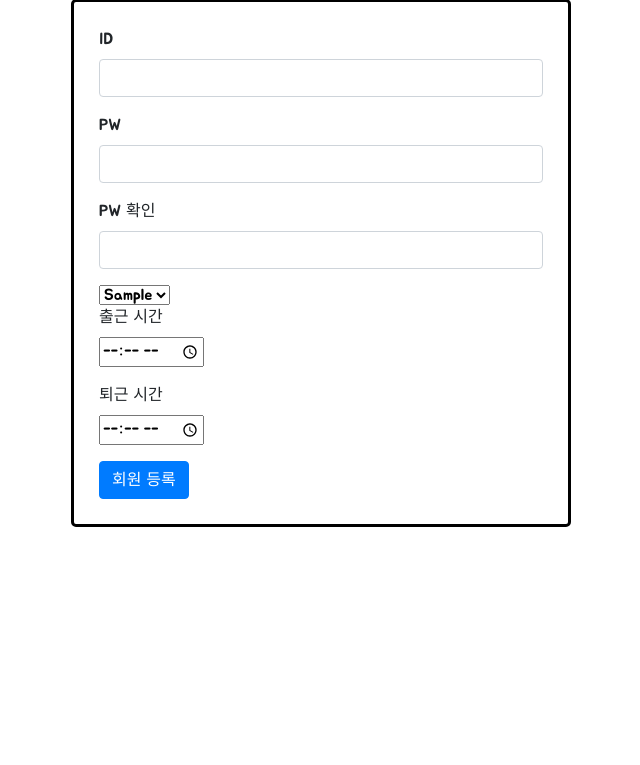
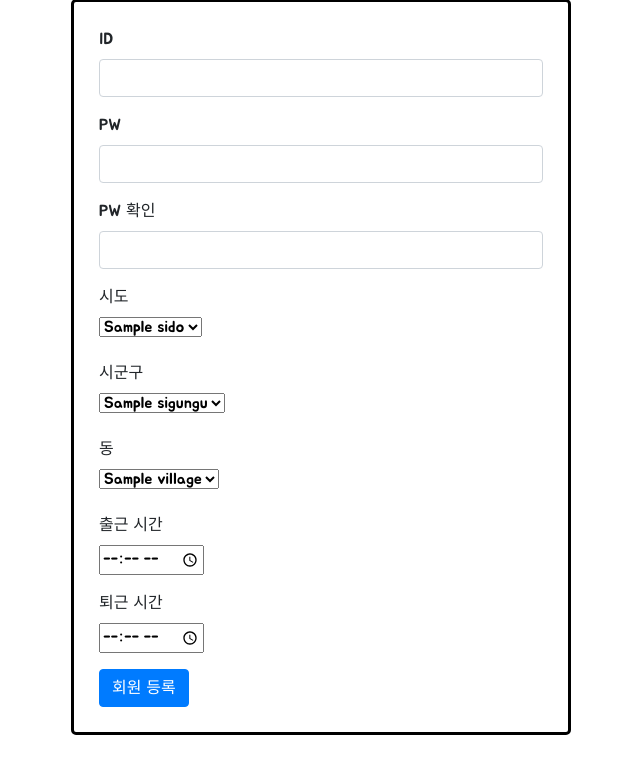
Before and after one commit to parkchoongho/weather_for_going_out, a Flask app: template templates/join.html in a window 1280 px wide. Shown: the part 59-824 px from the top of the page, without its empty margins (319-959 px from the left). Before the commit the page ends 586 px from the top, so only its background shows below. Run offline with Flask 2, Linux system fonts and the light colour scheme; the template is opened without the code that fills it: most values are stand-ins (such as "Sample title", 1, 10 or a date in 2020).

Commit message:
join_area, pw update

```diff
--- a/app.py
+++ b/app.py
@@ -114,18 +114,30 @@ def update_user():
                                  'goingHome': goingHome}})
 
 @app.route('/join', methods=['GET'])
-def get_join():
-    all_sido = list(db.grid.find({}))
-    print(all_sido)
+def join_sido():
+    all_sido = db.grid.distinct("sido")
     return render_template('join.html', all_sido=all_sido)
+
+@app.route('/join_sigungu', methods=['GET']) # 시도 dropdown 값 받음
+def join_sigungu():
+    sido_receive = request.args.get('sido_give') # 정해진 시도 값 받기
+    all_sigungu = db.grid.distinct("sigungu",filter={'sido':sido_receive}) # 정해진 시도의 시군구 값 다 받기
+
+    return jsonify({'result': 'success', 'all_sigungu': all_sigungu})
+
+@app.route('/join_village', methods=['GET']) # 시군구 dropdown 값 받음
+def join_village():
+    sigungu_receive = request.args.get('sigungu_give') # 정해진 시군구 값 받기
+    all_village = db.grid.distinct("village",filter={'sigungu':sigungu_receive}) # 정해진 시도의 시군구 값 다 받기
+
+    return jsonify({'result': 'success', 'all_village': all_village})
 
 @app.route('/join', methods=['POST'])
 def post_join():
-    # 1. 클라이언트로부터 데이터를 받기
     userID_receive = request.form['userID_give']
     pw_receive = request.form['pw_give']
     pw2_receive = request.form['pw2_give']
-    area_receive = request.form['area_give']
+    area_receive = request.form['area_give'] # 동 만 받음
     goingToOffice_receive = request.form['goingToOffice_give']
     goingToOffice_receive2 = goingToOffice_receive[0:2]
     goingHome_receive = request.form['goingHome_give']
@@ -133,7 +145,7 @@ def post_join():
 
     join = {'userID': userID_receive, 'pw': pw_receive, 'pw2': pw2_receive,'area': area_receive, 'goingToOffice': goingToOffice_receive2, 'goingHome': goingHome_receive2}
 
-    db.dbweather.insert_one(join)
+    db.users.insert_one(join)
 
     return jsonify({'result': 'success'})
 
--- a/templates/join.html
+++ b/templates/join.html
@@ -56,11 +56,10 @@
         let userID = $("#userID").val();
         let pw = $("#pw").val();
         let pw2 = $("#pw2").val();
-        let area = $("#area").val();
+        let area = $("#all_village").val(); // 주소 중 '동'만 area로 받음.
         let goingToOffice = $("#goingToOffice").val();
         let goingHome = $("#goingHome").val(); console.log(goingHome);
         let time = $("#time").val();
-
 
         // 2. join에 POST 방식으로 생성 요청하기
         $.ajax({
@@ -78,6 +77,62 @@
             }
         })
     }
+
+function check_pw() {
+
+        if(document.getElementById('pw').value==document.getElementById('pw2').value){
+            document.getElementById('pwCheck').innerHTML='비밀번호가 일치합니다.'
+            document.getElementById('pwCheck').style.color='blue';
+        }
+        else{
+            document.getElementById('pwCheck').innerHTML='비밀번호가 일치하지 않습니다.';
+            document.getElementById('pwCheck').style.color='red';
+        }
+        }
+
+    function sidoChange(e) {
+        console.log(e.value)
+
+        $.ajax({
+            type: "GET",
+            url: `join_sigungu?sido_give=${e.value}`, // GET은 data가 아니라 url로 받아야함, javascript 문장열 안 변수 넣을 때 백틱+${}이용
+            data: {},
+            success: function(response){
+                console.log(response)
+                var target = document.getElementById("all_sigungu");
+
+                target.options.length = 0; // dropdown항목 처음 초기화
+                for (x in response['all_sigungu']) {
+                var opt = document.createElement("option");
+                opt.value = response['all_sigungu'][x];
+                opt.innerHTML = response['all_sigungu'][x]; // 실제 dropdown에 표시되는 값
+                target.appendChild(opt); // 추가
+                }
+            }
+        })
+    }
+
+    function sigunguChange(e) {
+        console.log(e.value)
+
+        $.ajax({
+            type: "GET",
+            url: `join_village?sigungu_give=${e.value}`,
+            data: {},
+            success: function(response){
+                console.log(response)
+                var target = document.getElementById("all_village");
+
+                target.options.length = 0;
+                for (x in response['all_village']) {
+                var opt = document.createElement("option");
+                opt.value = response['all_village'][x];
+                opt.innerHTML = response['all_village'][x];
+                target.appendChild(opt);
+                }
+            }
+        })
+    }
     </script>
 
 </head>
@@ -91,21 +146,33 @@
             </div>
             <div class="form-group">
                 <label for="exampleInputPassword1">PW</label>
-                <input id="pw" type="password" class="form-control" placeholder="">
+                <input id="pw" type="password" class="form-control" placeholder="" onchange="check_pw(this)">
             </div>
             <div class="form-group">
                 <label for="exampleInputPassword2">PW 확인</label>
-                <input id="pw2" type="password" class="form-control" placeholder="">
+                <input id="pw2" type="password" class="form-control" placeholder="" onchange="check_pw(this)">
             </div>
-            <!-- <div class="form-group">
-                <label for="exampleInputEmail1">지역</label>
-                <input id="area" type="email" class="form-control" placeholder="">
-            </div> -->
-            <select name= all_sido method="GET" action="/">
-                {% for colour in colours %}
-                <option value= "{{all_sido}}" SELECTED>{{all_sido}}</option>"
+            <div><span id="pwCheck"></span></div>
+            <label>시도</label><br>
+            <select name= sido method="GET" action="/" onchange="sidoChange(this)">
+                {% for sido in all_sido %}
+                <option value= "{{sido}}" SELECTED>{{sido}}</option>
                 {% endfor %}
-            </select>
+            </select> <br><br>
+
+            <label>시군구</label><br>
+            <select id="all_sigungu" name=sigungu method="GET" action="/" onchange="sigunguChange(this)">
+                {% for sigungu in all_sigungu %}
+                <option value= "{{sigungu}}" SELECTED>{{sigungu}}</option>
+                {% endfor %}
+            </select> <br><br>
+
+            <label>동</label><br>
+            <select id="all_village" name=village method="GET" action="/">
+                {% for village in all_village %}
+                <option value= "{{village}}" SELECTED>{{village}}</option>
+                {% endfor %}
+            </select> <br><br>
 
             <div class="form-group">
                 <label for="exampleInputEmail1">출근 시간</label>
```
